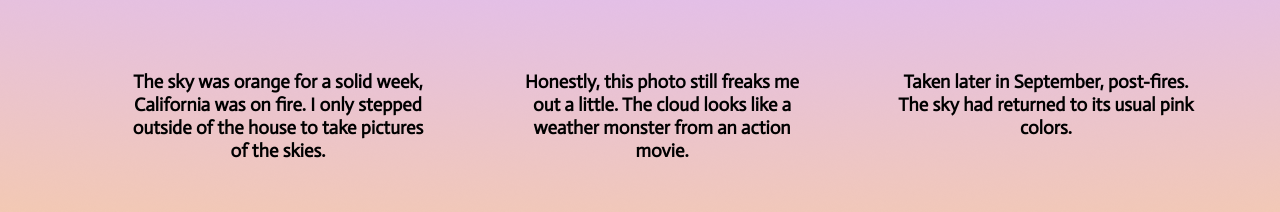
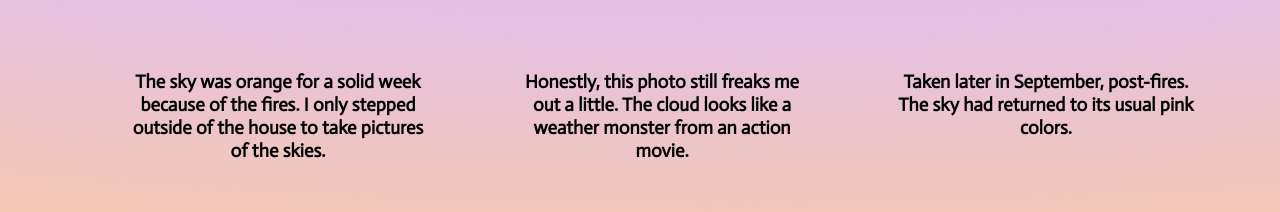
Before and after one commit to jenniferyang818/quarantine-clouds, a plain HTML site: page sept.html in a window 1280 px wide. Shown: the part 549-761 px from the top of the page. Drawn offline with Linux system fonts and the light colour scheme; a script that the page names is missing.

```diff
--- a/sept.html
+++ b/sept.html
@@ -29,7 +29,7 @@
 			</div>
 		</div>
 		<div id="dates">
-			<div class="date1"><h3>The sky was orange for a solid week, California was on fire. I only stepped outside of the house to take pictures of the skies.</h3></div>
+			<div class="date1"><h3>The sky was orange for a solid week because of the fires. I only stepped outside of the house to take pictures of the skies.</h3></div>
 			<div class="date2"><h3>Honestly, this photo still freaks me out a little. The cloud looks like a weather monster from an action movie.</h3></div>
 			<div class="date3"><h3>Taken later in September, post-fires. The sky had returned to its usual pink colors.</h3></div>
 		</div>
```
